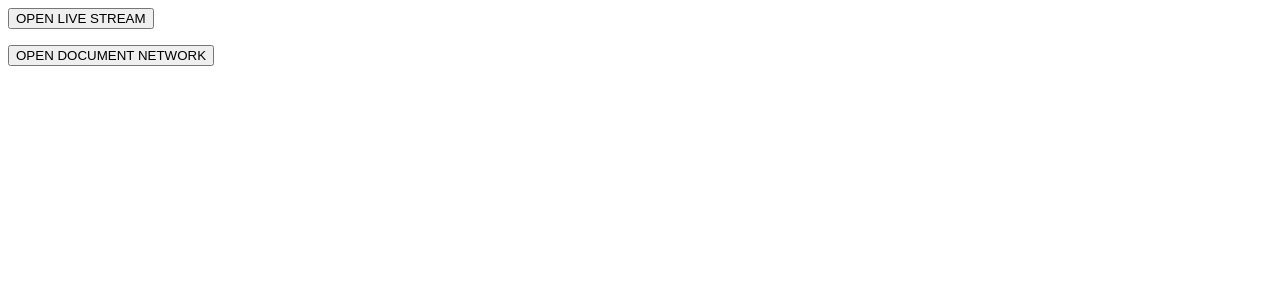
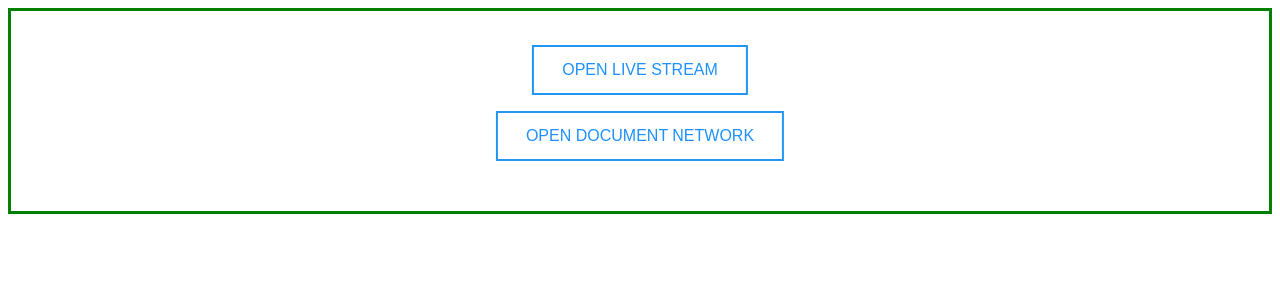
Before and after one commit to rushad7/Home-Network, a Flask app: page / in a window 1280 px wide. Shown: the top 300 px of the page. Run offline with Flask 2, Linux system fonts and the light colour scheme.

Commit message:
Added stylE the HTML file

```diff
--- a/templates/front.html
+++ b/templates/front.html
@@ -1,6 +1,47 @@
+<html>
+<head>
+<meta name="viewport" content="width=device-width, initial-scale=1">
+<style>
+.btn {
+  border: 2px solid black;
+  background-color: white;
+  color: black;
+  padding: 14px 28px;
+  font-size: 16px;
+  cursor: pointer;
+}
+
+.info {
+  border-color: #2196F3;
+  color: dodgerblue;
+}
+
+.container {
+  height: 200px;
+  position: relative;
+  border: 3px solid green;
+}
+
+.center {
+  margin: 0;
+  position: absolute;
+  top: 50%;
+  left: 50%;
+  -ms-transform: translate(-50%, -50%);
+  transform: translate(-50%, -50%);
+}
+
+</style>
+
+<div class="container">
+  <div class="center">
 <form action="{{ url_for('live_stream') }}" method="post">
-	<input type="submit" name="vid_stream" value="OPEN LIVE STREAM" />
+	<center><button type="submit" name="vid_stream" value="OPEN LIVE STREAM" class="btn info">OPEN LIVE STREAM</button></center>
 </form>
 <form action="{{ url_for('file_sharing') }}" method="post">
-	<input type="submit" name="file_sharing" value="OPEN DOCUMENT NETWORK" />
+	<center><button type="submit" name="file_sharing" value="OPEN DOCUMENT NETWORK" class="btn info">OPEN DOCUMENT NETWORK</button></center>
 </form>
+</div>
+	</div>
+</head>
+</html>
```
Also changed, not shown: templates/stream_page.html (+13 -4 lines).
